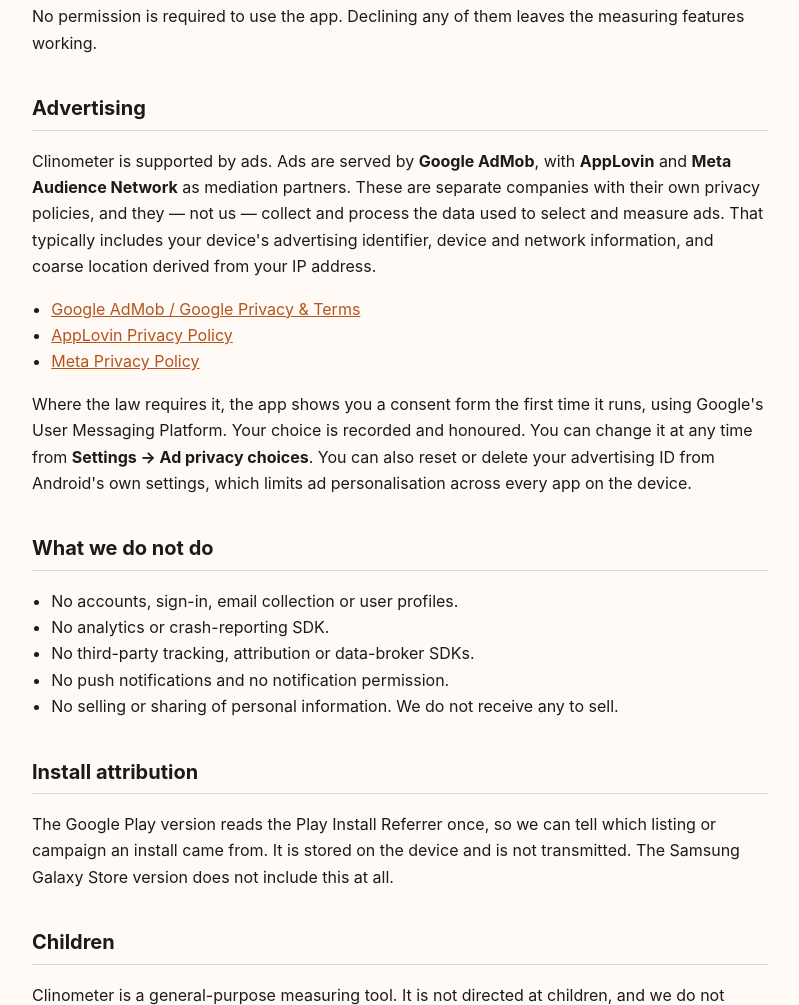
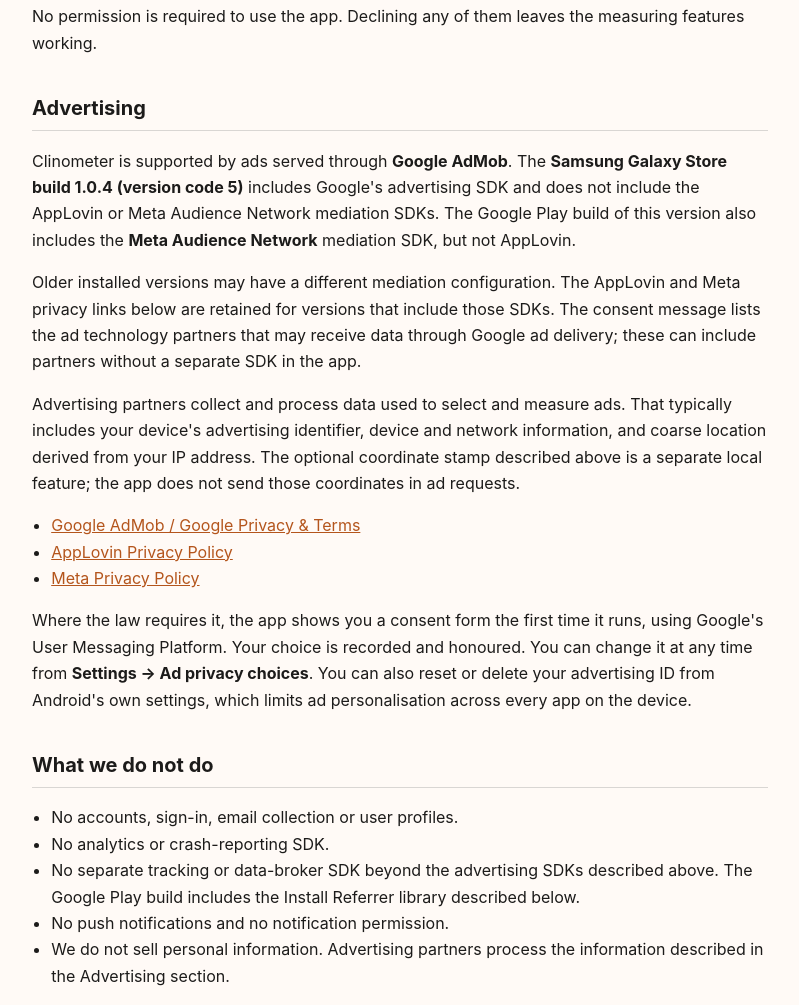
Before and after one commit to sathvic-kollu/clinometer-privacy, a plain HTML site: page index.html in a window 1280 px wide. Shown: the part 1394-2399 px from the top of the page, without its empty margins (240-1039 px from the left). Drawn offline with Linux system fonts and the light colour scheme.

Commit message:
Correct Clinometer store-specific advertising and privacy disclosures

```diff
--- a/index.html
+++ b/index.html
@@ -29,7 +29,7 @@
 <h1>Privacy Policy — Clinometer</h1>
 <p class="meta">
   Applies to the Android app <code>app.clinometer.anglemeter.bubblelevel</code>.<br>
-  Last updated: 5 August 2026.
+  Last updated: 7 November 2026.
 </p>
 
 <h2>The short version</h2>
@@ -96,12 +96,23 @@
 
 <h2>Advertising</h2>
 <p>
-  Clinometer is supported by ads. Ads are served by <strong>Google AdMob</strong>, with
-  <strong>AppLovin</strong> and <strong>Meta Audience Network</strong> as mediation
-  partners. These are separate companies with their own privacy policies, and they —
-  not us — collect and process the data used to select and measure ads. That typically
-  includes your device's advertising identifier, device and network information, and
-  coarse location derived from your IP address.
+  Clinometer is supported by ads served through <strong>Google AdMob</strong>.
+  The <strong>Samsung Galaxy Store build 1.0.4 (version code 5)</strong> includes
+  Google's advertising SDK and does not include the AppLovin or Meta Audience Network
+  mediation SDKs. The Google Play build of this version also includes the
+  <strong>Meta Audience Network</strong> mediation SDK, but not AppLovin.
+</p>
+<p>
+  Older installed versions may have a different mediation configuration. The AppLovin
+  and Meta privacy links below are retained for versions that include those SDKs.
+  The consent message lists the ad technology partners that may receive data through
+  Google ad delivery; these can include partners without a separate SDK in the app.
+</p>
+<p>
+  Advertising partners collect and process data used to select and measure ads. That
+  typically includes your device's advertising identifier, device and network information,
+  and coarse location derived from your IP address. The optional coordinate stamp described
+  above is a separate local feature; the app does not send those coordinates in ad requests.
 </p>
 <ul>
   <li><a href="https://policies.google.com/technologies/partner-sites">Google AdMob / Google Privacy &amp; Terms</a></li>
@@ -120,9 +131,10 @@
 <ul>
   <li>No accounts, sign-in, email collection or user profiles.</li>
   <li>No analytics or crash-reporting SDK.</li>
-  <li>No third-party tracking, attribution or data-broker SDKs.</li>
+  <li>No separate tracking or data-broker SDK beyond the advertising SDKs described above.
+      The Google Play build includes the Install Referrer library described below.</li>
   <li>No push notifications and no notification permission.</li>
-  <li>No selling or sharing of personal information. We do not receive any to sell.</li>
+  <li>We do not sell personal information. Advertising partners process the information described in the Advertising section.</li>
 </ul>
 
 <h2>Install attribution</h2>
```
